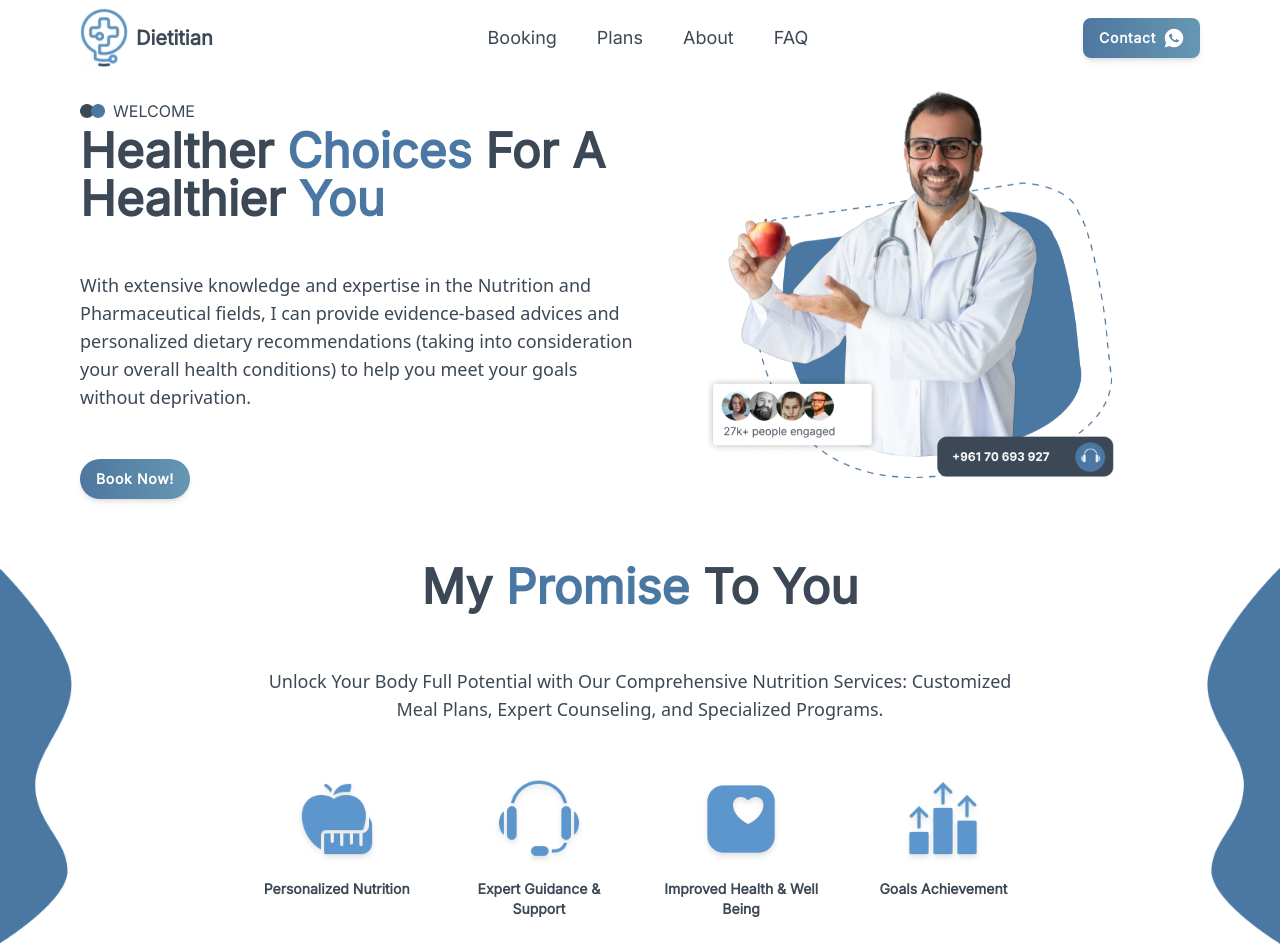
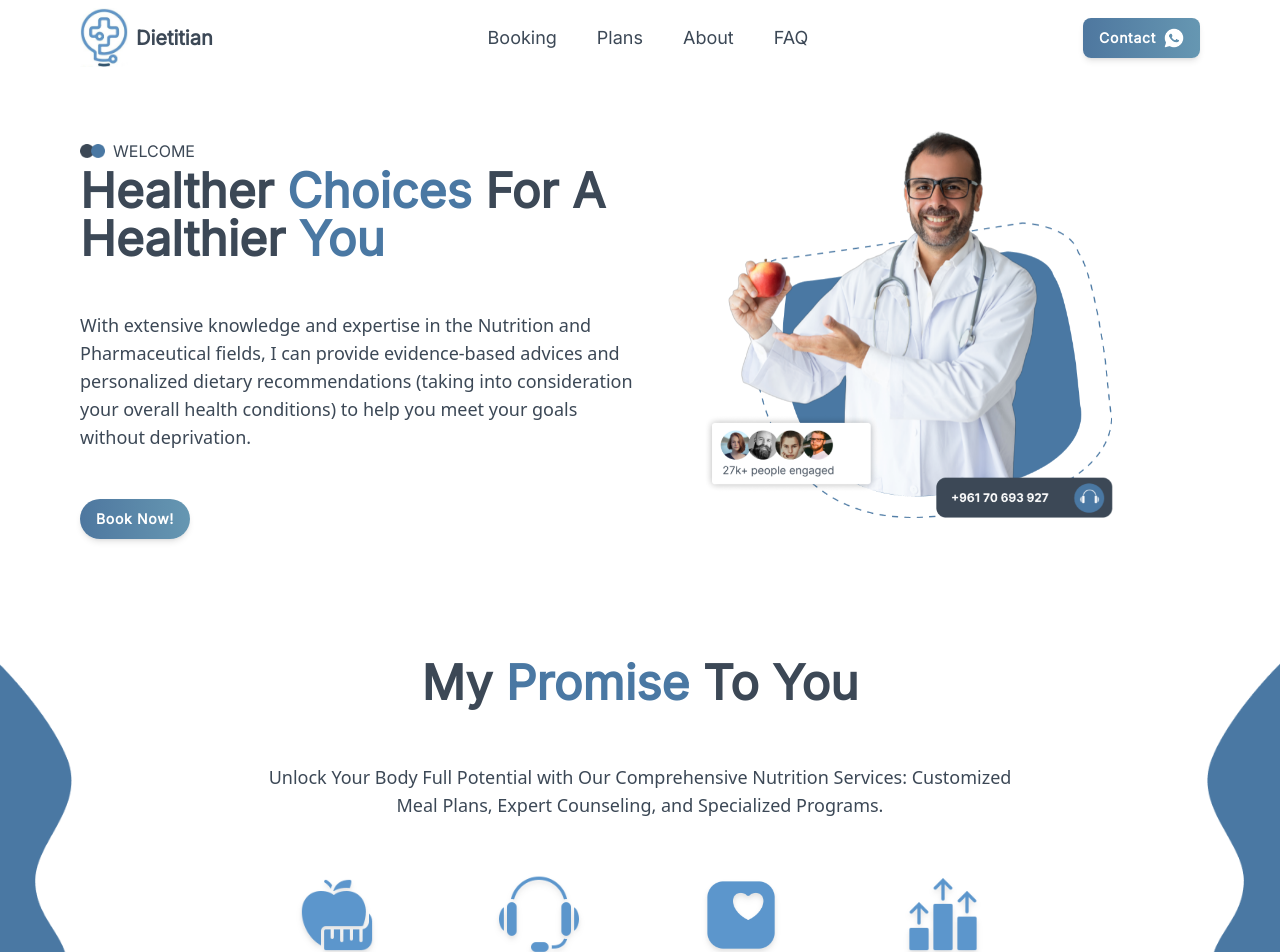
Before and after one commit to AhmadWehbe167/Dietitian-web, a Next.js app: page / in a window 1280 px wide. Shown: the top 952 px of the page. Built offline with nearby package versions, Linux system fonts and the light colour scheme.

Commit message:
aspect ratio edits

```diff
--- a/src/components/home-sections/hero-section.tsx
+++ b/src/components/home-sections/hero-section.tsx
@@ -7,7 +7,7 @@ export default function HeroSection() {
   const router = useRouter();
   return (
     <>
-      <div className="w-full justify-between flex flex-col gap-6 items-center md:flex-row-reverse md:gap-0 lg:gap-22">
+      <div className="w-full justify-between flex flex-col gap-6 items-center md:flex-row-reverse md:gap-0 lg:gap-22 lg:mt-10">
         <div className="w-10/12 relative max-w-sm m-auto mt-3 md:w-full animate-slide-in-right">
           <Image src="/images/dr.png" alt="doctor" width={400} height={400} />
           {/* eslint-disable-next-line @next/next/no-img-element */}
--- a/src/components/home-sections/promise-section.tsx
+++ b/src/components/home-sections/promise-section.tsx
@@ -3,7 +3,7 @@ import PromiseCard from "../promise-card";
 
 export default function PromiseSection() {
   return (
-    <div className="text-secondary relative flex flex-col gap-10 items-center xl:gap-14">
+    <div className="text-secondary relative flex flex-col gap-10 items-center xl:gap-14 lg:my-14">
       <Image
         className="absolute top-0 left-0 h-96 object-contain -translate-x-24 invisible md:visible"
         src="/images/promise-section/left-vector.png"
```
